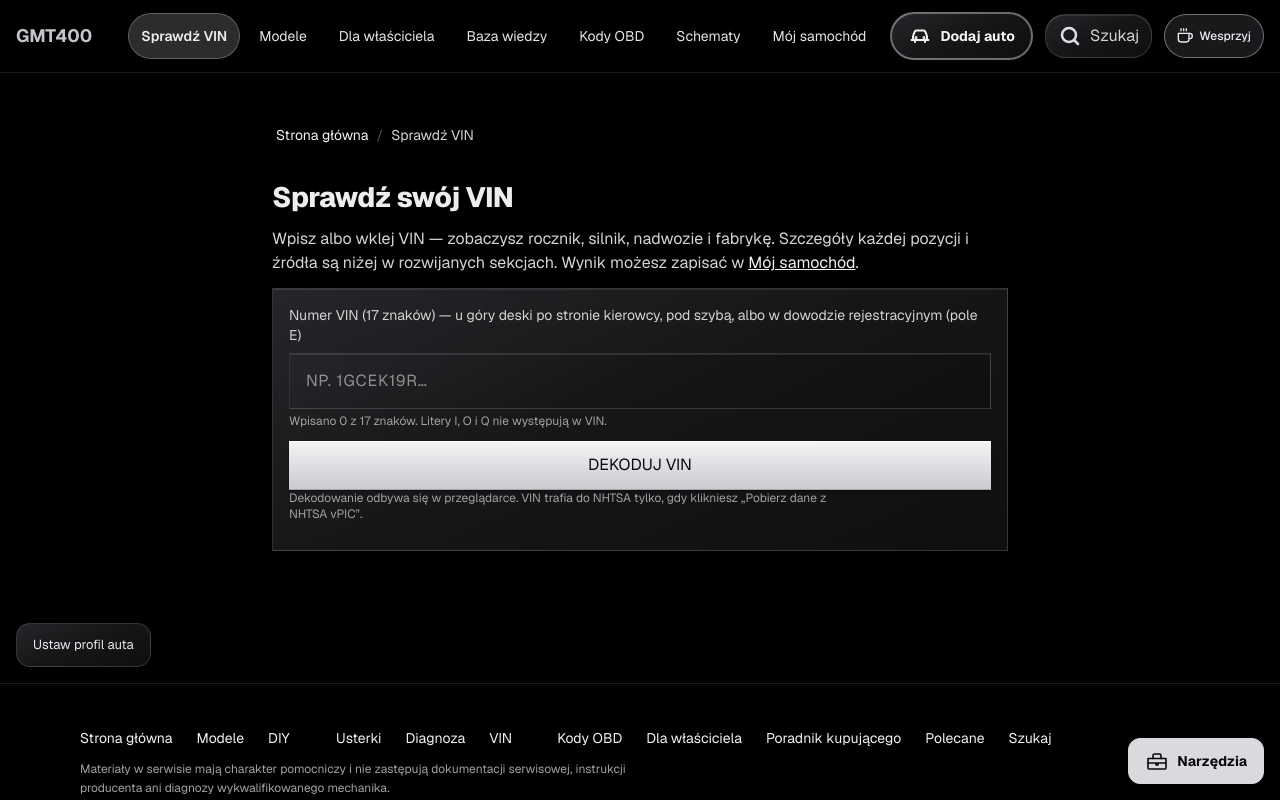
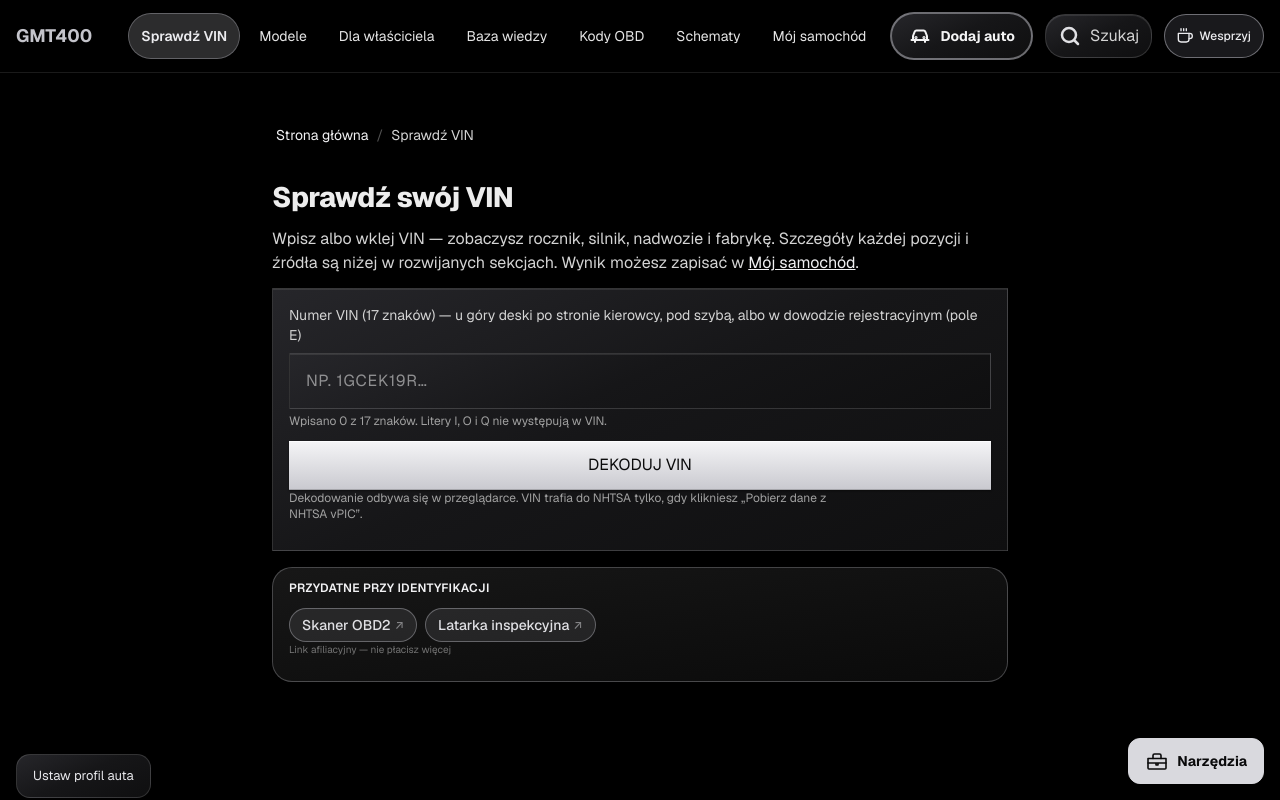
Before and after one commit to tsrc4mm9gg-netizen/gmt400-app, a Next.js app: page /vin in a window 1280 px wide. Shown: the top 800 px of the page. Built offline with nearby package versions, Linux system fonts and the light colour scheme.

Commit message:
feat: add affiliate box to vin page

```diff
--- a/src/app/vin/page.tsx
+++ b/src/app/vin/page.tsx
@@ -1,6 +1,7 @@
 import type { Metadata } from 'next';
 import Link from 'next/link';
 import Breadcrumbs from '../ui/Breadcrumbs';
+import AffiliateBox from '../ui/AffiliateBox';
 import VinDecoder from '../VinDecoder';
 
 export const metadata: Metadata = {
@@ -16,6 +17,13 @@ export default function VinPage() {
       <h1 className="text-3xl font-bold text-silver-400">Sprawdź swój VIN</h1>
       <p className="mb-5 mt-2 text-neutral-300">Wpisz albo wklej VIN — zobaczysz rocznik, silnik, nadwozie i fabrykę. Szczegóły każdej pozycji i źródła są niżej w rozwijanych sekcjach. Wynik możesz zapisać w <Link href="/moj-samochod" className="text-silver-400 underline">Mój samochód</Link>.</p>
       <VinDecoder withRpo prefillFromUrl />
+      <AffiliateBox
+        title="Przydatne przy identyfikacji"
+        items={[
+          { name: 'Skaner OBD2', search: 'OBD2 scanner' },
+          { name: 'Latarka inspekcyjna', search: 'inspection flashlight LED' },
+        ]}
+      />
     </div>
   );
 }
```
